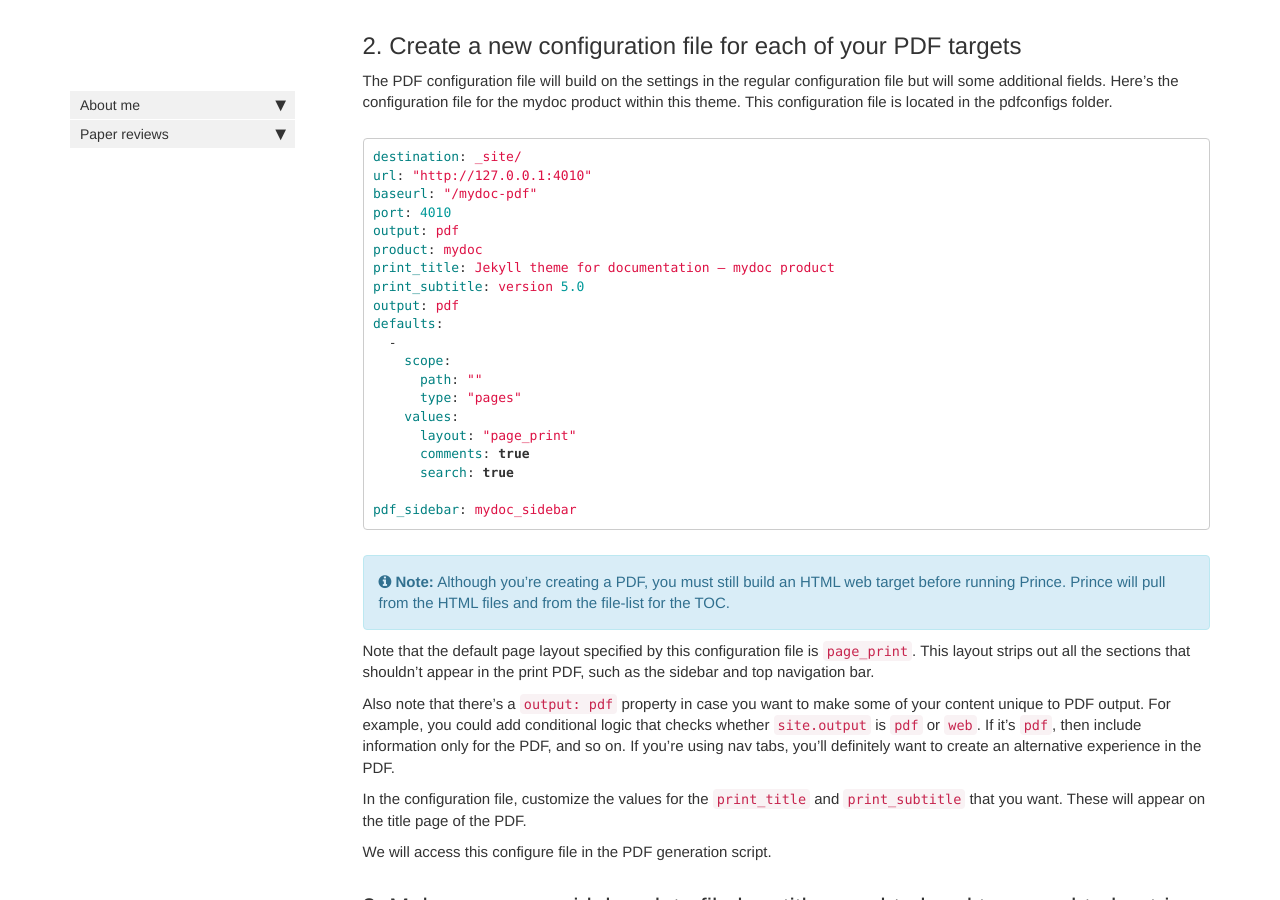
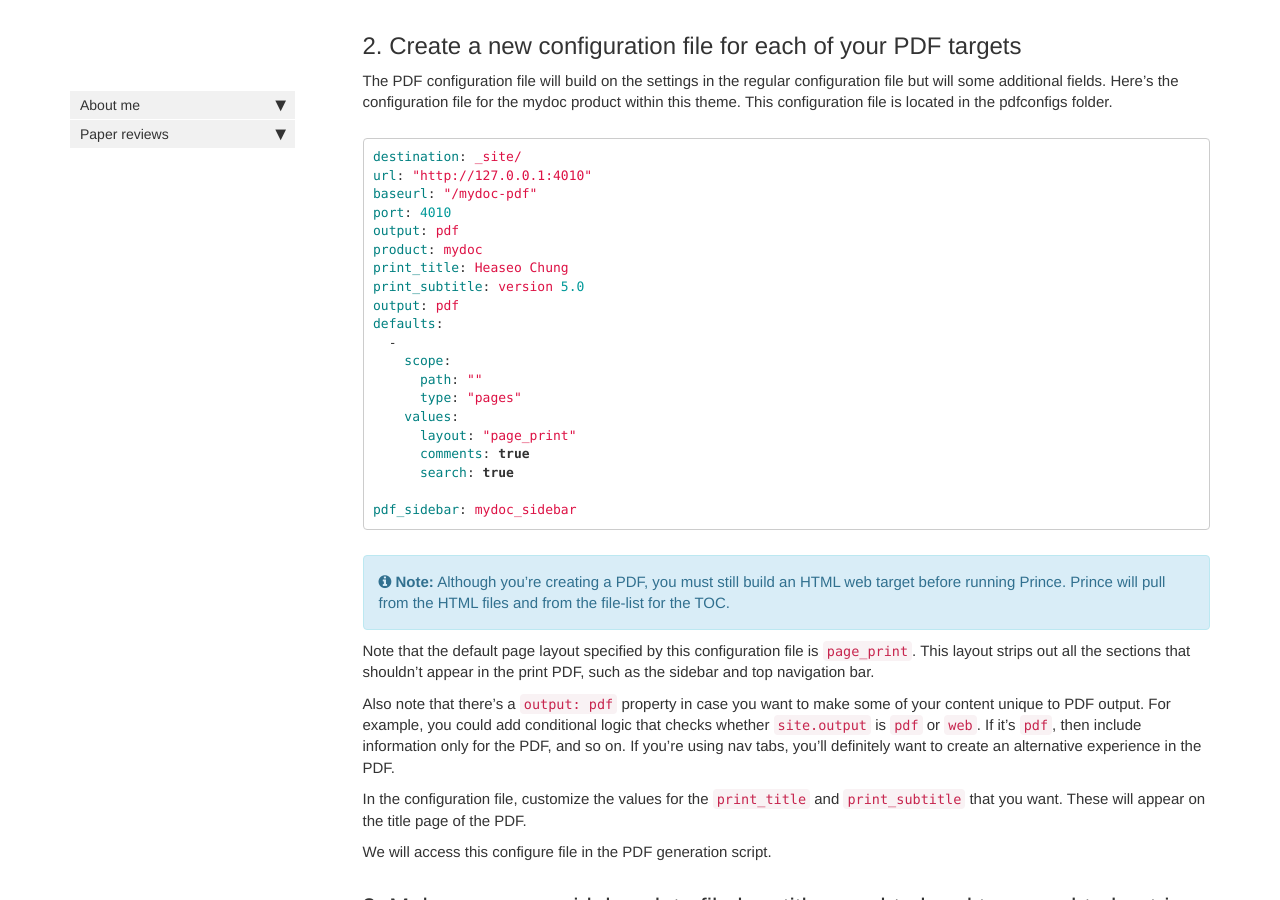
Before and after one commit to HeaseoChung/heaseochung.github.io, a Jekyll site: the page built from pages/mydoc/mydoc_generating_pdfs.md, in a window 1280 px wide and 900 px high, scrolled down 2059 px. Built offline with Jekyll 4.4.1, drawn with Linux system fonts in a browser that asks for light colours; comment, search, counter and statistics services are not loaded.

Commit message:
Update minor jekyll theme

```diff
--- a/_config.yml
+++ b/_config.yml
@@ -6,7 +6,7 @@ output: web
 topnav_title: Heaseo Chung
 # this appears on the top navigation bar next to the home button
 
-site_title: Jekyll theme for documentation
+site_title: Heaseo Chung
 # this appears in the html browser tab for the site title (seen mostly by search engines, not users)
 
 company_name:
--- a/pages/mydoc/mydoc_generating_pdfs.md
+++ b/pages/mydoc/mydoc_generating_pdfs.md
@@ -81,7 +81,7 @@ baseurl: "/mydoc-pdf"
 port: 4010
 output: pdf
 product: mydoc
-print_title: Jekyll theme for documentation — mydoc product
+print_title: Heaseo Chung
 print_subtitle: version 5.0
 output: pdf
 defaults:
--- a/pdfconfigs/config_mydoc_pdf.yml
+++ b/pdfconfigs/config_mydoc_pdf.yml
@@ -3,7 +3,7 @@ url: "http://127.0.0.1:4010"
 baseurl: "/mydoc-pdf"
 port: 4010
 product: mydoc
-print_title: Jekyll theme for documentation — mydoc product
+print_title: Heaseo Chung
 print_subtitle: version 6.0
 output: pdf
 defaults:
```
Also changed, not shown: pages/Papers/SCUNet.md (+2 -2 lines).
